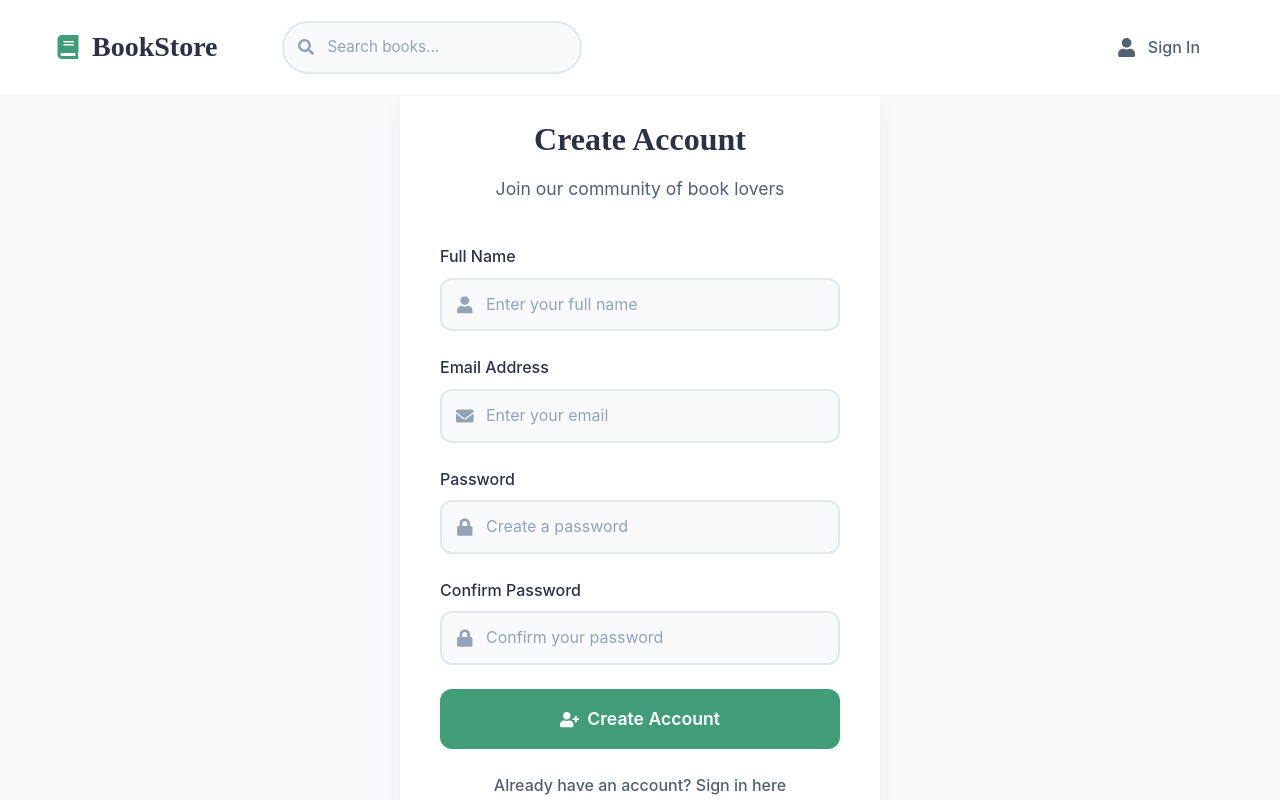
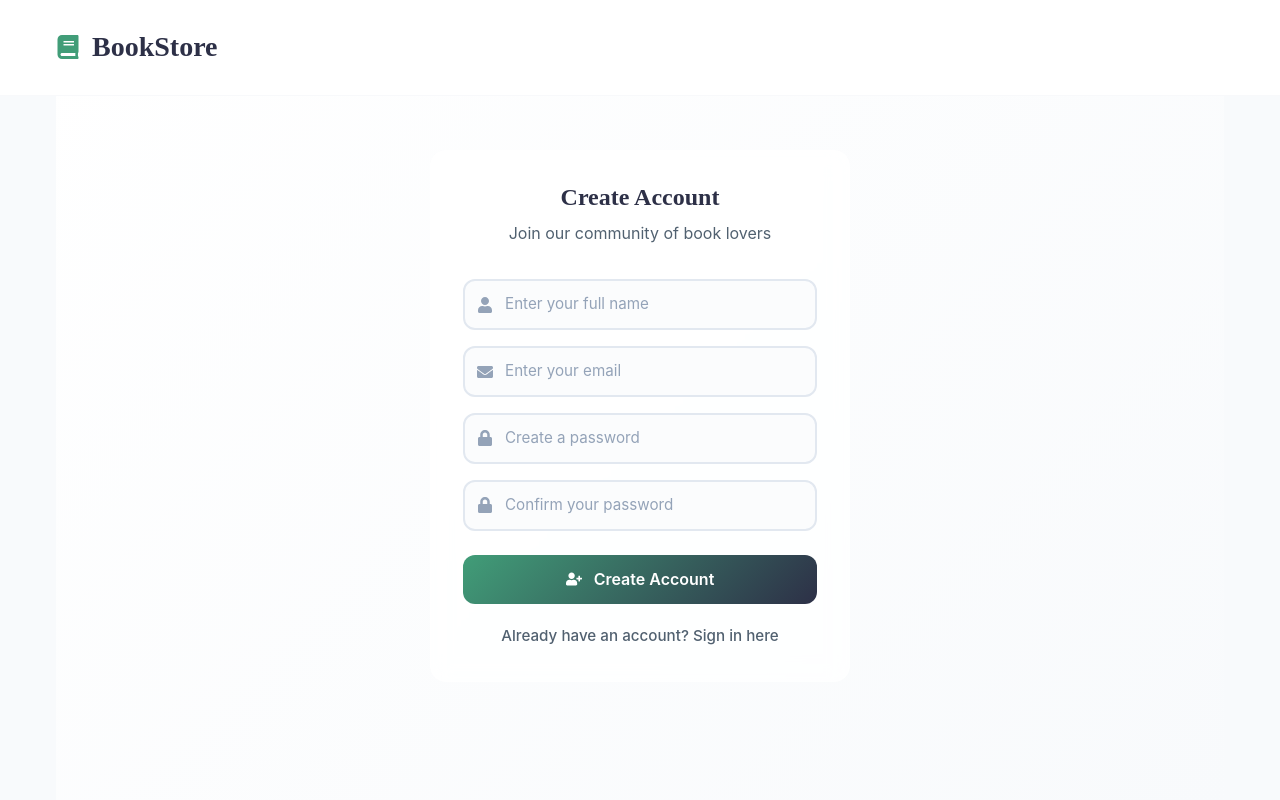
Before and after one commit to aadityarathod7/PageHaven, a React (Vite) app in the folder client/: page /register in a window 1280 px wide. Shown: the top 800 px of the page. Built offline with nearby package versions, Linux system fonts and the light colour scheme.

Commit message:
working till proper login and signup form

```diff
--- a/client/src/components/Header.jsx
+++ b/client/src/components/Header.jsx
@@ -2,7 +2,7 @@
 import React, { useContext, useState, useEffect } from 'react';
 import { Navbar, Nav, Container, NavDropdown, Form } from 'react-bootstrap';
 import { LinkContainer } from 'react-router-bootstrap';
-import { useNavigate } from 'react-router-dom';
+import { useNavigate, useLocation } from 'react-router-dom';
 import { FaUser, FaBook, FaSignOutAlt, FaCog, FaList, FaUsers, FaPlus, FaSearch, FaHeart, FaBell } from 'react-icons/fa';
 import styled from 'styled-components';
 import { AuthContext } from '../context/AuthContext';
@@ -327,10 +327,14 @@ const IconButton = styled.button`
 
 const Header = () => {
   const navigate = useNavigate();
+  const location = useLocation();
   const { userInfo, logout } = useContext(AuthContext);
   const [scrolled, setScrolled] = useState(false);
   const [searchQuery, setSearchQuery] = useState('');
   const [hasNotifications] = useState(true);
+
+  // Check if we're on login or signup pages
+  const isAuthPage = location.pathname === '/login' || location.pathname === '/register';
 
   useEffect(() => {
     const handleScroll = () => {
@@ -362,6 +366,7 @@ const Header = () => {
 
         <Navbar.Toggle aria-controls="basic-navbar-nav" />
         <Navbar.Collapse id="basic-navbar-nav">
+          {!isAuthPage && (
             <Form onSubmit={handleSearch} className="d-flex flex-grow-1 mx-lg-4">
               <SearchContainer>
                 <SearchInput
@@ -375,6 +380,7 @@ const Header = () => {
                 </SearchIcon>
               </SearchContainer>
             </Form>
+          )}
 
           {userInfo && (
             <NavIcons>
@@ -445,7 +451,7 @@ const Header = () => {
                   Logout
                 </NavDropdown.Item>
               </StyledDropdown>
-            ) : (
+            ) : !isAuthPage && (
               <LinkContainer to="/login">
                 <NavLink>
                   <FaUser />
--- a/client/src/pages/LoginPage.jsx
+++ b/client/src/pages/LoginPage.jsx
@@ -1,74 +1,81 @@
 import React, { useState, useContext } from 'react';
-import { Form, Button } from 'react-bootstrap';
+import { Form } from 'react-bootstrap';
 import { Link, useNavigate, useLocation } from 'react-router-dom';
 import { FaSignInAlt, FaUser, FaLock } from 'react-icons/fa';
-import styled from 'styled-components';
+import styled, { keyframes } from 'styled-components';
 import { AuthContext } from '../context/AuthContext';
 import Message from '../components/Message';
 import Loader from '../components/Loader';
 import { colors, typography, shadows, transitions, borderRadius } from '../styles/theme';
 
+const fadeIn = keyframes`
+  from {
+    opacity: 0;
+    transform: translateY(20px);
+  }
+  to {
+    opacity: 1;
+    transform: translateY(0);
+  }
+`;
+
 const PageContainer = styled.div`
-  min-height: calc(100vh - 140px);
-  background: ${colors.background.secondary};
-  padding: 4rem 0;
+  min-height: 100vh;
+  display: flex;
+  align-items: center;
+  justify-content: center;
+  background: linear-gradient(135deg, ${colors.background.primary} 0%, ${colors.background.secondary} 100%);
+  padding: 2rem;
 `;
 
 const FormContainer = styled.div`
-  max-width: 450px;
-  margin: 0 auto;
-  padding: 2.5rem;
-  background: ${colors.background.primary};
+  width: 100%;
+  max-width: 420px;
+  background: ${colors.background.primary}CC;
+  backdrop-filter: blur(10px);
   border-radius: ${borderRadius.xl};
-  box-shadow: ${shadows.lg};
+  box-shadow: ${shadows.xl};
+  padding: 2rem 2rem;
+  animation: ${fadeIn} 0.6s ease-out;
+  border: 1px solid rgba(255, 255, 255, 0.1);
+
+  @media (max-width: 768px) {
+    padding: 1.5rem;
+  }
 `;
 
 const FormHeader = styled.div`
   text-align: center;
-  margin-bottom: 2.5rem;
+  margin-bottom: 2rem;
 
-  h1 {
+  h2 {
     font-family: ${typography.fonts.heading};
     font-weight: ${typography.fontWeights.bold};
     color: ${colors.text.primary};
-    font-size: 2rem;
-    margin-bottom: 1rem;
+    font-size: 1.5rem;
+    margin-bottom: 0.5rem;
   }
 
   p {
     color: ${colors.text.secondary};
-    font-size: 1.1rem;
+    font-size: 1rem;
     line-height: ${typography.lineHeights.relaxed};
-  }
-`;
-
-const StyledForm = styled(Form)`
-  .form-group {
-    margin-bottom: 1.5rem;
-  }
-
-  label {
-    font-weight: ${typography.fontWeights.medium};
-    color: ${colors.text.primary};
-    margin-bottom: 0.5rem;
   }
 `;
 
 const InputGroup = styled.div`
   position: relative;
+  margin-bottom: 1rem;
 
   input {
-    ${props => props.theme.commonStyles?.inputStyle || `
     width: 100%;
-      padding: 0.75rem 1rem;
-      padding-left: 2.75rem;
+    padding: 0.75rem 1rem 0.75rem 2.5rem;
+    background: ${colors.background.secondary}80;
     border: 2px solid ${colors.background.accent};
     border-radius: ${borderRadius.lg};
-      font-size: 1rem;
+    color: ${colors.text.primary};
+    font-size: 0.95rem;
     transition: ${transitions.default};
-      background: ${colors.background.secondary};
-      color: ${colors.text.primary};
-      font-family: ${typography.fonts.body};
 
     &::placeholder {
       color: ${colors.text.light};
@@ -77,19 +84,18 @@ const InputGroup = styled.div`
     &:focus {
       outline: none;
       border-color: ${colors.secondary};
-        background: ${colors.background.primary};
+      background: ${colors.background.secondary};
       box-shadow: 0 0 0 4px ${colors.secondary}15;
     }
-    `}
   }
 
   svg {
     position: absolute;
-    left: 1rem;
+    left: 0.85rem;
     top: 50%;
     transform: translateY(-50%);
     color: ${colors.text.light};
-    font-size: 1.1rem;
+    font-size: 1rem;
     pointer-events: none;
     transition: ${transitions.default};
   }
@@ -99,39 +105,45 @@ const InputGroup = styled.div`
   }
 `;
 
-const SubmitButton = styled(Button)`
-  ${props => props.theme.commonStyles?.buttonStyle || `
-    padding: 0.75rem 1.5rem;
+const SubmitButton = styled.button`
+  width: 100%;
+  padding: 0.75rem;
+  background: linear-gradient(135deg, ${colors.secondary}, ${colors.primary});
+  color: white;
+  border: none;
+  border-radius: ${borderRadius.lg};
   font-weight: ${typography.fontWeights.semibold};
-    border-radius: ${borderRadius.lg};
-    transition: ${transitions.default};
-    display: inline-flex;
+  font-size: 1rem;
+  display: flex;
   align-items: center;
   justify-content: center;
-    gap: 0.5rem;
+  gap: 0.75rem;
+  cursor: pointer;
+  transition: ${transitions.default};
+  margin-top: 1.5rem;
 
   &:hover {
-      transform: translateY(-1px);
+    transform: translateY(-2px);
+    box-shadow: ${shadows.lg};
   }
-  `}
-  width: 100%;
-  background: ${colors.secondary};
-  border: none;
-  font-size: 1.1rem;
-  padding: 1rem;
 
-  &:hover {
-    background: ${colors.primary};
+  &:active {
+    transform: translateY(0);
+  }
+
+  svg {
+    font-size: 1rem;
   }
 `;
 
 const RegisterLink = styled(Link)`
   display: block;
   text-align: center;
-  margin-top: 1.5rem;
+  margin-top: 1.25rem;
   color: ${colors.text.secondary};
   text-decoration: none;
   font-weight: ${typography.fontWeights.medium};
+  font-size: 0.95rem;
   transition: ${transitions.default};
 
   &:hover {
@@ -161,45 +173,41 @@ const LoginPage = () => {
     <PageContainer>
       <FormContainer>
         <FormHeader>
-          <h1>Welcome Back</h1>
+          <h2>Welcome Back</h2>
           <p>Sign in to continue to your account</p>
         </FormHeader>
 
         {error && <Message variant="danger">{error}</Message>}
         {loading && <Loader />}
 
-        <StyledForm onSubmit={submitHandler}>
-          <Form.Group controlId="email">
-            <Form.Label>Email Address</Form.Label>
+        <Form onSubmit={submitHandler}>
           <InputGroup>
             <Form.Control
               type="email"
               placeholder="Enter your email"
               value={email}
               onChange={(e) => setEmail(e.target.value)}
+              required
             />
             <FaUser />
           </InputGroup>
-          </Form.Group>
 
-          <Form.Group controlId="password">
-            <Form.Label>Password</Form.Label>
           <InputGroup>
             <Form.Control
               type="password"
               placeholder="Enter your password"
               value={password}
               onChange={(e) => setPassword(e.target.value)}
+              required
             />
             <FaLock />
           </InputGroup>
-          </Form.Group>
 
-          <SubmitButton type="submit">
+          <SubmitButton type="submit" disabled={loading}>
             <FaSignInAlt />
-            Sign In
+            {loading ? 'Signing In...' : 'Sign In'}
           </SubmitButton>
-        </StyledForm>
+        </Form>
 
         <RegisterLink to={redirect ? `/register?redirect=${redirect}` : '/register'}>
           Don't have an account? Sign up here
--- a/client/src/pages/RegisterPage.jsx
+++ b/client/src/pages/RegisterPage.jsx
@@ -1,6 +1,7 @@
 import { useState, useEffect, useContext } from 'react';
 import { Link, useNavigate, useLocation } from 'react-router-dom';
-import styled from 'styled-components';
+import styled, { keyframes } from 'styled-components';
+import { Form } from 'react-bootstrap';
 import { FaUser, FaEnvelope, FaLock, FaUserPlus } from 'react-icons/fa';
 import { toast } from 'react-toastify';
 import { AuthContext } from '../context/AuthContext';
@@ -8,71 +9,74 @@ import Message from '../components/Message';
 import Loader from '../components/Loader';
 import { colors, typography, shadows, transitions, borderRadius } from '../styles/theme';
 
+const fadeIn = keyframes`
+  from {
+    opacity: 0;
+    transform: translateY(20px);
+  }
+  to {
+    opacity: 1;
+    transform: translateY(0);
+  }
+`;
+
 const PageContainer = styled.div`
-  min-height: calc(100vh - 140px);
-  background: ${colors.background.secondary};
-  padding: 4rem 0;
+  min-height: 100vh;
+  display: flex;
+  align-items: center;
+  justify-content: center;
+  background: linear-gradient(135deg, ${colors.background.primary} 0%, ${colors.background.secondary} 100%);
+  padding: 2rem;
 `;
 
 const FormContainer = styled.div`
-  max-width: 480px;
-  margin: 0 auto;
-  padding: 2.5rem;
-  background: ${colors.background.primary};
+  width: 100%;
+  max-width: 420px;
+  background: ${colors.background.primary}CC;
+  backdrop-filter: blur(10px);
   border-radius: ${borderRadius.xl};
-  box-shadow: ${shadows.lg};
+  box-shadow: ${shadows.xl};
+  padding: 2rem 2rem;
+  animation: ${fadeIn} 0.6s ease-out;
+  border: 1px solid rgba(255, 255, 255, 0.1);
+
+  @media (max-width: 768px) {
+    padding: 1.5rem;
+  }
 `;
 
 const FormHeader = styled.div`
   text-align: center;
-  margin-bottom: 2.5rem;
+  margin-bottom: 2rem;
 
-  h1 {
+  h2 {
     font-family: ${typography.fonts.heading};
     font-weight: ${typography.fontWeights.bold};
     color: ${colors.text.primary};
-    font-size: 2rem;
-    margin-bottom: 1rem;
+    font-size: 1.5rem;
+    margin-bottom: 0.5rem;
   }
 
   p {
     color: ${colors.text.secondary};
-    font-size: 1.1rem;
+    font-size: 1rem;
     line-height: ${typography.lineHeights.relaxed};
-  }
-`;
-
-const StyledForm = styled.form`
-  .form-group {
-    margin-bottom: 1.5rem;
-  }
-`;
-
-const FormGroup = styled.div`
-  margin-bottom: 1.5rem;
-
-  label {
-    display: block;
-    font-weight: ${typography.fontWeights.medium};
-    color: ${colors.text.primary};
-    margin-bottom: 0.5rem;
   }
 `;
 
 const InputGroup = styled.div`
   position: relative;
+  margin-bottom: 1rem;
 
   input {
     width: 100%;
-    padding: 0.75rem 1rem;
-    padding-left: 2.75rem;
+    padding: 0.75rem 1rem 0.75rem 2.5rem;
+    background: ${colors.background.secondary}80;
     border: 2px solid ${colors.background.accent};
     border-radius: ${borderRadius.lg};
-    font-size: 1rem;
+    color: ${colors.text.primary};
+    font-size: 0.95rem;
     transition: ${transitions.default};
-    background: ${colors.background.secondary};
-    color: ${colors.text.primary};
-    font-family: ${typography.fonts.body};
 
     &::placeholder {
       color: ${colors.text.light};
@@ -81,18 +85,18 @@ const InputGroup = styled.div`
     &:focus {
       outline: none;
       border-color: ${colors.secondary};
-      background: ${colors.background.primary};
+      background: ${colors.background.secondary};
       box-shadow: 0 0 0 4px ${colors.secondary}15;
     }
   }
 
   svg {
     position: absolute;
-    left: 1rem;
+    left: 0.85rem;
     top: 50%;
     transform: translateY(-50%);
     color: ${colors.text.light};
-    font-size: 1.1rem;
+    font-size: 1rem;
     pointer-events: none;
     transition: ${transitions.default};
   }
@@ -104,43 +108,49 @@ const InputGroup = styled.div`
 
 const SubmitButton = styled.button`
   width: 100%;
-  background: ${colors.secondary};
+  padding: 0.75rem;
+  background: linear-gradient(135deg, ${colors.secondary}, ${colors.primary});
   color: white;
   border: none;
-  font-size: 1.1rem;
-  padding: 1rem;
   border-radius: ${borderRadius.lg};
   font-weight: ${typography.fontWeights.semibold};
-  display: inline-flex;
+  font-size: 1rem;
+  display: flex;
   align-items: center;
   justify-content: center;
-  gap: 0.5rem;
+  gap: 0.75rem;
+  cursor: pointer;
   transition: ${transitions.default};
-  cursor: pointer;
+  margin-top: 1.5rem;
 
   &:hover {
-    background: ${colors.primary};
-    transform: translateY(-1px);
+    transform: translateY(-2px);
+    box-shadow: ${shadows.lg};
+  }
+
+  &:active {
+    transform: translateY(0);
   }
 
   &:disabled {
-    background: ${colors.text.light};
+    opacity: 0.7;
     cursor: not-allowed;
     transform: none;
   }
 
   svg {
-    font-size: 1.2rem;
+    font-size: 1rem;
   }
 `;
 
 const LoginLink = styled(Link)`
   display: block;
   text-align: center;
-  margin-top: 1.5rem;
+  margin-top: 1.25rem;
   color: ${colors.text.secondary};
   text-decoration: none;
   font-weight: ${typography.fontWeights.medium};
+  font-size: 0.95rem;
   transition: ${transitions.default};
 
   &:hover {
@@ -187,19 +197,16 @@ const RegisterPage = () => {
     <PageContainer>
       <FormContainer>
         <FormHeader>
-          <h1>Create Account</h1>
+          <h2>Create Account</h2>
           <p>Join our community of book lovers</p>
         </FormHeader>
 
         {error && <Message variant="danger">{error}</Message>}
         {loading && <Loader />}
 
-        <StyledForm onSubmit={submitHandler}>
-          <FormGroup>
-            <label htmlFor="name">Full Name</label>
+        <Form onSubmit={submitHandler}>
           <InputGroup>
-              <input
-                id="name"
+            <Form.Control
               type="text"
               placeholder="Enter your full name"
               value={name}
@@ -208,13 +215,9 @@ const RegisterPage = () => {
             />
             <FaUser />
           </InputGroup>
-          </FormGroup>
 
-          <FormGroup>
-            <label htmlFor="email">Email Address</label>
           <InputGroup>
-              <input
-                id="email"
+            <Form.Control
               type="email"
               placeholder="Enter your email"
               value={email}
@@ -223,13 +226,9 @@ const RegisterPage = () => {
             />
             <FaEnvelope />
           </InputGroup>
-          </FormGroup>
 
-          <FormGroup>
-            <label htmlFor="password">Password</label>
           <InputGroup>
-              <input
-                id="password"
+            <Form.Control
               type="password"
               placeholder="Create a password"
               value={password}
@@ -238,13 +237,9 @@ const RegisterPage = () => {
             />
             <FaLock />
           </InputGroup>
-          </FormGroup>
 
-          <FormGroup>
-            <label htmlFor="confirmPassword">Confirm Password</label>
           <InputGroup>
-              <input
-                id="confirmPassword"
+            <Form.Control
               type="password"
               placeholder="Confirm your password"
               value={confirmPassword}
@@ -253,13 +248,12 @@ const RegisterPage = () => {
             />
             <FaLock />
           </InputGroup>
-          </FormGroup>
 
           <SubmitButton type="submit" disabled={loading}>
             <FaUserPlus />
             {loading ? 'Creating Account...' : 'Create Account'}
           </SubmitButton>
-        </StyledForm>
+        </Form>
 
         <LoginLink to={redirect ? `/login?redirect=${redirect}` : '/login'}>
           Already have an account? Sign in here
```
Also changed, not shown: 1 other file (tests, documents, lock files or other folders). Lines whose indentation alone changed are shown as unchanged.
